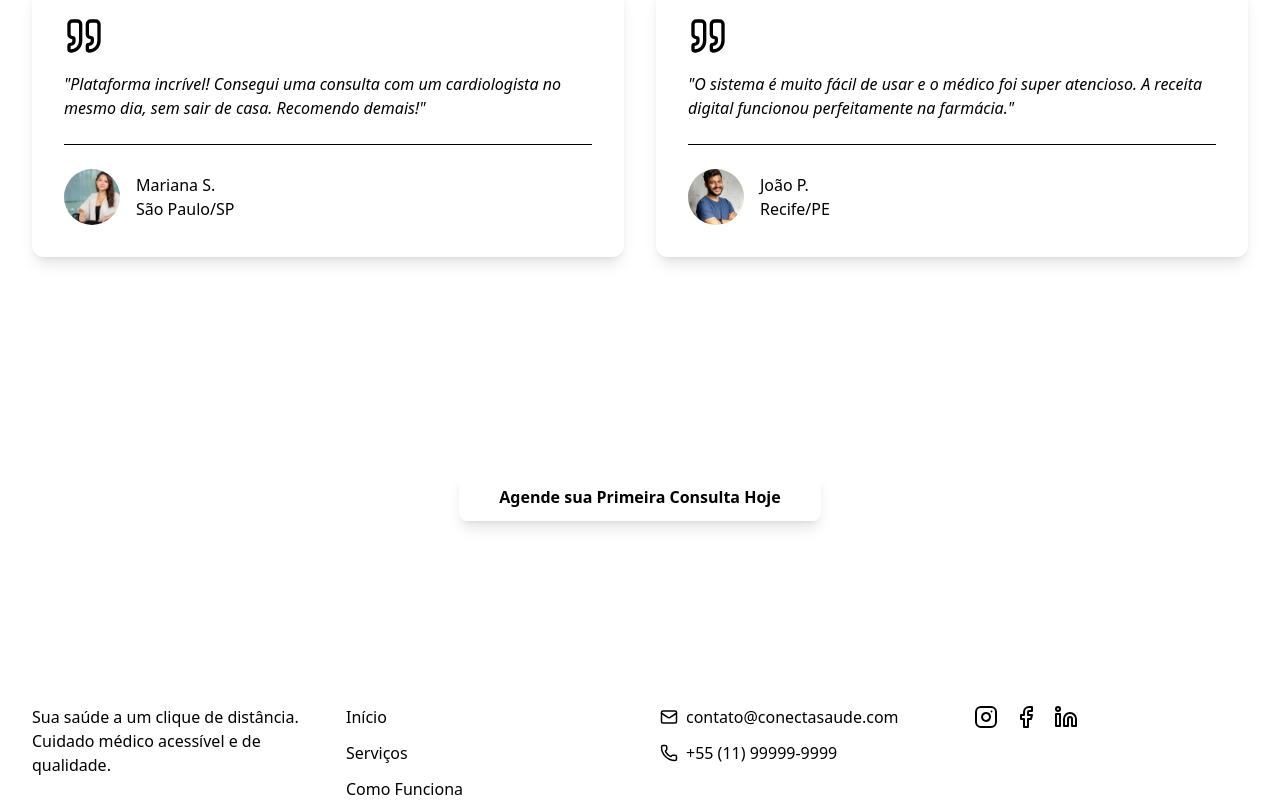
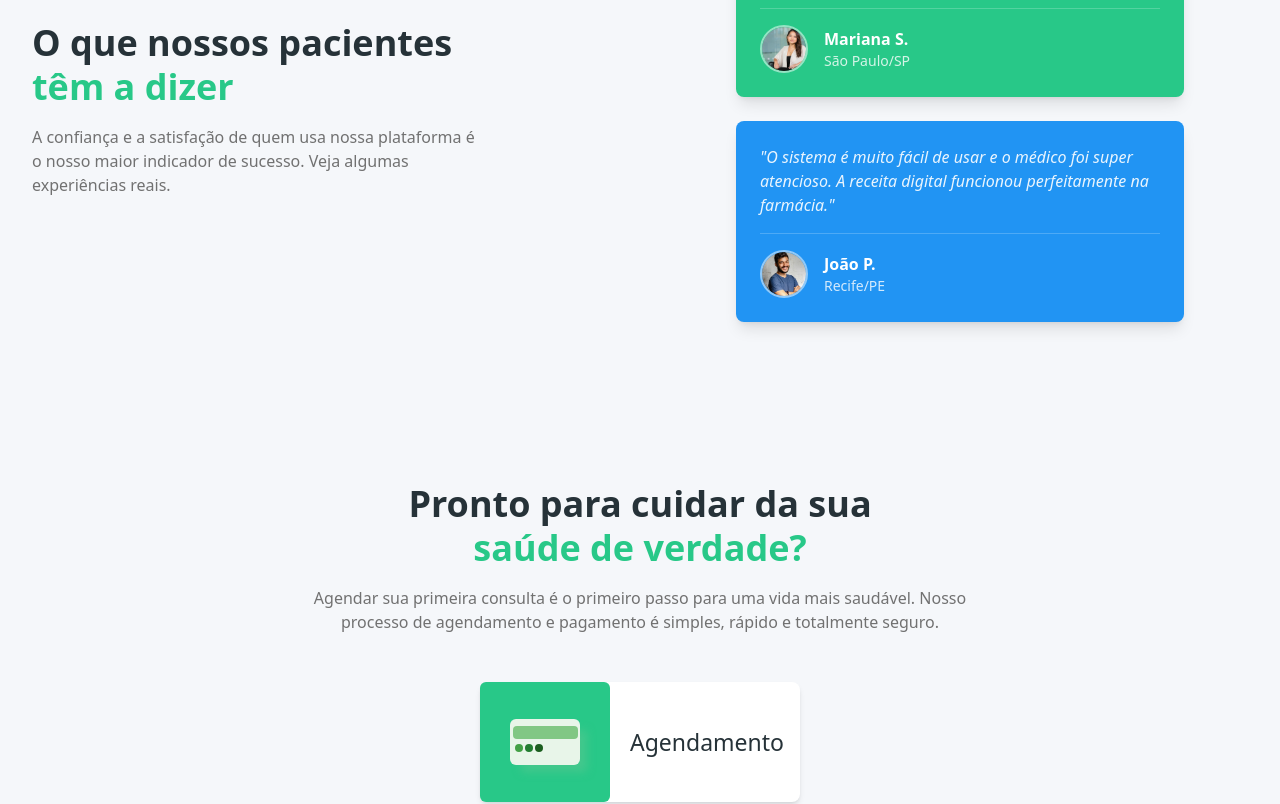
Before and after one commit to Jonas-eng-21/Landing-Page, a React (Vite) app in the folder landingPage/: page / in a window 1280 px wide. Shown: the part 1960-2764 px from the top of the page. Built offline with nearby package versions, Linux system fonts and the light colour scheme; what tailwindcss-animated would draw is missing.

Commit message:
UI - Criado novo botão para enriquecer o visual e mudança de estilo no agendamento

```diff
--- a/landingPage/index.html
+++ b/landingPage/index.html
@@ -2,7 +2,7 @@
 <html lang="en">
   <head>
     <meta charset="UTF-8" />
-    <link rel="icon" type="image/svg+xml" href="/vite.svg" />
+    <link rel="icon" type="image/svg+xml" href="../../imagens/logoSolo.PNG" />
     <meta name="viewport" content="width=device-width, initial-scale=1.0" />
     <title>Conecta Saúde</title>
   </head>
--- a/landingPage/src/components/sections/CTASection.tsx
+++ b/landingPage/src/components/sections/CTASection.tsx
@@ -1,21 +1,23 @@
+import { TransactionCard } from "../ui/TransactionCard";
+
 export function CTASection() {
   return (
-    <section className="bg-primary">
-      <div className="container mx-auto py-20 px-8 text-center">
-        <h2 className="text-h2 text-white max-w-3xl mx-auto">
-          Pronto para revolucionar o cuidado com a sua saúde?
-        </h2>
-
-        <button
-          className="
-            mt-8 bg-white text-primary font-semibold
-            text-p1-medium py-3 px-10 rounded-lg
-            shadow-lg hover:bg-opacity-90 transform hover:-translate-y-1
-            transition-all duration-300
-          "
-        >
-          Agende sua Primeira Consulta Hoje
-        </button>
+    <section className="bg-[#F5F7FA] py-20 px-8">
+      <div className="container mx-auto flex flex-col items-center text-center">
+        <div className="max-w-2xl mb-12">
+          <h2 className="text-[36px] font-semibold leading-[44px] text-[#263238]">
+            Pronto para cuidar da sua <br />
+            <span className="text-[#28C888]">saúde de verdade?</span>
+          </h2>
+          <p className="text-[16px] font-normal leading-[24px] text-[#717171] mt-4">
+            Agendar sua primeira consulta é o primeiro passo para uma vida mais
+            saudável. Nosso processo de agendamento e pagamento é simples,
+            rápido e totalmente seguro.
+          </p>
+        </div>
+        <div>
+          <TransactionCard />
+        </div>
       </div>
     </section>
   );
--- a/landingPage/src/components/sections/HowItWorksSection.tsx
+++ b/landingPage/src/components/sections/HowItWorksSection.tsx
@@ -1,6 +1,6 @@
 import { useState } from "react";
 import { Search, CalendarDays, Video } from "lucide-react";
-import { StepModal } from "../StepModal";
+import { StepModal } from "../ui/StepModal";
 
 type Step = {
   step: number;
@@ -64,7 +64,6 @@ export function HowItWorksSection() {
     <>
       <section id="como-funciona" className="bg-[#F5F7FA] py-20 px-8">
         <div className="container mx-auto grid grid-cols-1 items-center gap-16 lg:grid-cols-2">
-          {/* INÍCIO DA SEÇÃO DE TEXTO MODIFICADA */}
           <div className="text-center lg:text-left">
             <h2 className="text-[36px] font-semibold leading-[44px] text-[#263238]">
               Simples, Rápido e <br className="hidden lg:block" />
@@ -76,7 +75,6 @@ export function HowItWorksSection() {
               cliques. Siga os passos e veja como é fácil.
             </p>
           </div>
-          {/* FIM DA SEÇÃO DE TEXTO MODIFICADA */}
 
           <div className="group relative mx-auto grid h-[300px] w-[250px] place-items-center">
             {steps.map((step, index) => (
--- a/landingPage/src/components/sections/TestimonialsSection.tsx
+++ b/landingPage/src/components/sections/TestimonialsSection.tsx
@@ -1,5 +1,3 @@
-import { Quote } from "lucide-react";
-
 import avatarFemale from "../../assets/images/womanShotter.jpg";
 import avatarMale from "../../assets/images/manShotter.jpg";
 
@@ -10,6 +8,7 @@ const testimonials = [
     author: "Mariana S.",
     location: "São Paulo/SP",
     avatar: avatarFemale,
+    bgColor: "bg-[#28C888]",
   },
   {
     quote:
@@ -17,50 +16,63 @@ const testimonials = [
     author: "João P.",
     location: "Recife/PE",
     avatar: avatarMale,
+    bgColor: "bg-[#2194F3]",
   },
 ];
 
 export function TestimonialsSection() {
   return (
-    <section id="depoimentos" className="bg-neutral-silver py-20 px-8">
+    <section id="depoimentos" className="bg-[#F5F7FA] py-20 px-8">
       <div className="container mx-auto">
-        <div className="text-center mb-16">
-          <h2 className="text-h2 text-secondary">
-            O que nossos pacientes dizem
+        <div className="grid grid-cols-1 items-center gap-16 lg:grid-cols-2">
+          <div className="text-center lg:text-left">
+            <h2 className="text-[36px] font-semibold leading-[44px] text-[#263238]">
+              O que nossos pacientes <br className="hidden lg:block" />
+              <span className="text-[#28C888]">têm a dizer</span>
             </h2>
+            <p className="text-[16px] font-normal leading-[24px] text-[#717171] mt-4 max-w-md mx-auto lg:mx-0">
+              A confiança e a satisfação de quem usa nossa plataforma é o nosso
+              maior indicador de sucesso. Veja algumas experiências reais.
+            </p>
           </div>
-        <div className="grid grid-cols-1 gap-8 lg:grid-cols-2">
+
+          <div className="group flex flex-col items-center gap-6">
             {testimonials.map((testimonial, index) => (
               <div
                 key={index}
-              className="bg-white p-8 rounded-xl shadow-lg flex flex-col"
+                className={`
+                  ${testimonial.bgColor} text-white
+                  p-6 rounded-lg shadow-lg w-full max-w-md
+                  cursor-pointer transition-all duration-300 ease-in-out
+                  hover:scale-105 hover:shadow-2xl hover:!blur-none
+                  group-hover:not-hover:scale-95 group-hover:not-hover:blur-sm
+                `}
               >
-              <div className="flex-grow">
-                <Quote className="text-primary-tint-3" size={40} />
-                <p className="text-p2-regular text-neutral-grey italic mt-4">
+                <div className="flex flex-col h-full">
+                  <p className="flex-grow font-normal text-base italic opacity-90">
                     "{testimonial.quote}"
                   </p>
-              </div>
-
-              <div className="flex items-center mt-6 pt-6 border-t border-neutral-silver">
+                  <div className="flex items-center mt-4 pt-4 border-t border-white/20">
                     <img
                       src={testimonial.avatar}
                       alt={`Foto de ${testimonial.author}`}
-                  className="w-14 h-14 rounded-full object-cover mr-4"
+                      className="w-12 h-12 rounded-full object-cover mr-4 border-2 border-white/50"
                     />
                     <div>
-                  <p className="text-p2-medium text-secondary">
+                      <p className="font-semibold text-base">
                         {testimonial.author}
                       </p>
-                  <p className="text-p4-regular text-neutral-l-grey">
+                      <p className="font-normal text-sm opacity-80">
                         {testimonial.location}
                       </p>
+                    </div>
                   </div>
                 </div>
               </div>
             ))}
           </div>
         </div>
+      </div>
     </section>
   );
 }
--- /dev/null
+++ b/landingPage/src/components/ui/TransactionCard.tsx
@@ -0,0 +1,38 @@
+function ArrowIcon() {
+  return (
+    <svg viewBox="0 0 451.846 451.847" className="w-5 h-5 mr-5">
+      <path
+        fill="#B9B9BE"
+        d="M345.441 248.292L151.154 442.573c-12.359 12.365-32.397 12.365-44.75 0-12.354-12.354-12.354-32.391 0-44.744L278.318 225.92 106.409 54.017c-12.354-12.359-12.354-32.394 0-44.748 12.354-12.359 32.391-12.359 44.75 0l194.287 194.284c6.177 6.18 9.262 14.271 9.262 22.366 0 8.099-3.091 16.196-9.267 22.373z"
+      />
+    </svg>
+  );
+}
+
+export function TransactionCard() {
+  return (
+    <div className="group relative flex w-[320px] h-[120px] rounded-lg bg-white shadow-md transition-all duration-300 ease-in-out hover:scale-105">
+      <div className="relative flex h-full w-[130px] shrink-0 cursor-pointer items-center justify-center overflow-hidden rounded-md bg-[#28C888] transition-all duration-300 group-hover:w-full">
+        <div className="absolute z-10 flex h-[46px] w-[70px] flex-col items-center rounded-md bg-[#E8F5E9] shadow-[9px_9px_9px_-2px_rgba(77,200,143,0.72)] transition-all group-hover:[animation:slide-top_1.2s_cubic-bezier(0.645,0.045,0.355,1)_both]">
+          <div className="mt-[7px] h-[13px] w-[65px] rounded-sm bg-[#81C784]"></div>
+          <div className="relative mt-[5px] h-2 w-2 -translate-x-4 rotate-90 rounded-full bg-[#237D31] shadow-[0_-10px_0_0_#1B5E1F,0_10px_0_0_#43A046]"></div>
+        </div>
+
+        <div className="absolute bottom-[10px] top-[120px] z-10 h-[75px] w-[63px] overflow-hidden rounded-md bg-[#dddde0] transition-all group-hover:[animation:slide-post_1s_cubic-bezier(0.165,0.84,0.44,1)_both]">
+          <div className="absolute top-2 right-2 h-[9px] w-[47px] rounded-b-sm bg-[#545354] before:absolute before:top-[-8px] before:h-[9px] before:w-[47px] before:bg-[#757375] before:content-['']"></div>
+          <div className="absolute top-[22px] right-2 h-[23px] w-[47px] rounded-sm bg-white">
+            <div className="text-center font-sans text-base font-bold text-[#2E7D31] transition-all group-hover:[animation:fade-in-fwd_0.3s_1s_backwards]">
+              $
+            </div>
+          </div>
+          <div className="absolute top-[52px] left-[25px] h-3 w-3 -rotate-90 rounded-sm bg-[#838183] shadow-[0_-18px_0_0_#838183,0_18px_0_0_#838183]"></div>
+          <div className="absolute top-[68px] left-[25px] h-3 w-3 -rotate-90 rounded-sm bg-[#aaa9ab] shadow-[0_-18px_0_0_#aaa9ab,0_18px_0_0_#aaa9ab]"></div>
+        </div>
+      </div>
+      <div className="flex w-full cursor-pointer items-center justify-between whitespace-nowrap overflow-hidden transition-all duration-300 group-hover:w-0 group-hover:opacity-0">
+        <p className="font-sans text-[23px] ml-5 text-[#263238]">Agendamento</p>
+        <ArrowIcon />
+      </div>
+    </div>
+  );
+}
--- a/landingPage/src/global.css
+++ b/landingPage/src/global.css
@@ -6,3 +6,38 @@
 html {
   scroll-behavior: smooth;
 }
+
+@keyframes slide-top {
+  0% {
+    transform: translateY(0);
+  }
+  50% {
+    transform: translateY(-70px) rotate(90deg);
+  }
+  60% {
+    transform: translateY(-70px) rotate(90deg);
+  }
+  100% {
+    transform: translateY(-8px) rotate(90deg);
+  }
+}
+
+@keyframes slide-post {
+  50% {
+    transform: translateY(0);
+  }
+  100% {
+    transform: translateY(-70px);
+  }
+}
+
+@keyframes fade-in-fwd {
+  0% {
+    opacity: 0;
+    transform: translateY(-5px);
+  }
+  100% {
+    opacity: 1;
+    transform: translateY(0);
+  }
+}
```
Also changed, not shown: landingPage/src/assets/images/logoSolo.PNG (added), landingPage/src/components/ui/InteractiveCards.tsx (renamed from landingPage/src/components/InteractiveCards.tsx), landingPage/src/components/ui/StepModal.tsx (renamed from landingPage/src/components/StepModal.tsx). Lines whose indentation alone changed are shown as unchanged.
